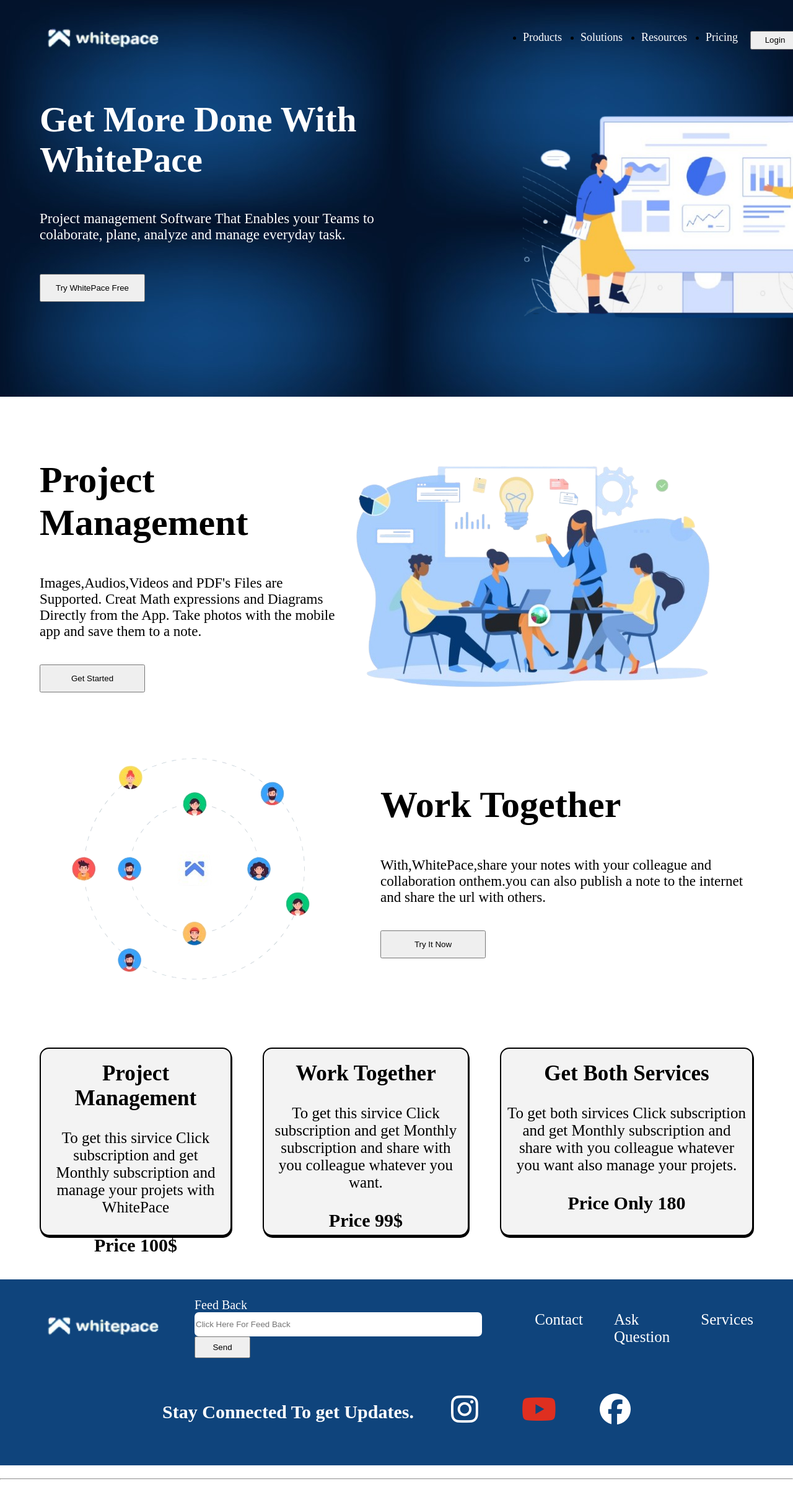
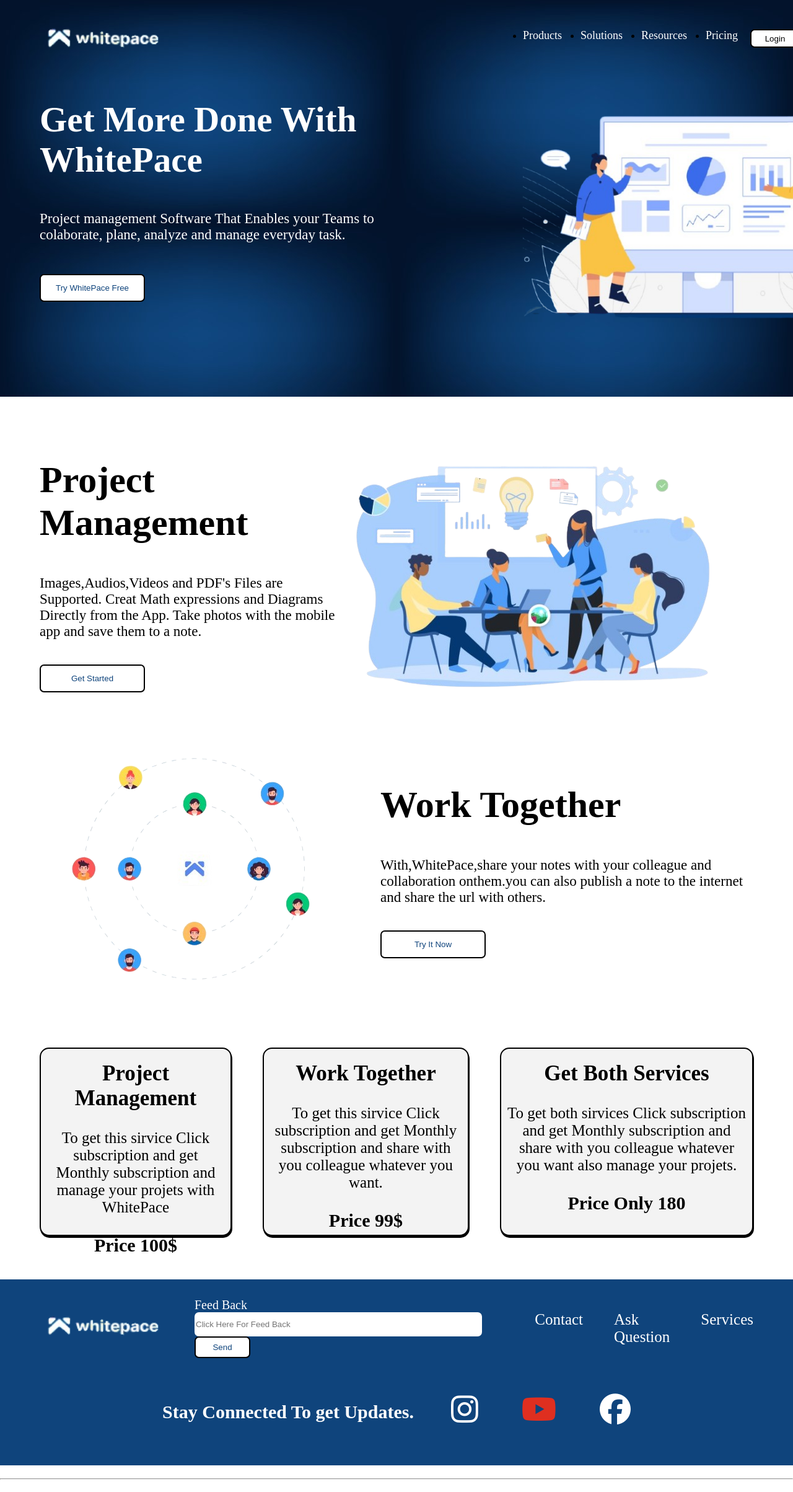
Before and after one commit to RAFAQATULLAH/SAS-landing-page-by-figma-design, a plain HTML site: page index.html in a window 1280 px wide. Shown: the top 2407 px of the page at 62% size. Drawn offline with Linux system fonts and the light colour scheme.

Commit message:
updated css

```diff
--- a/Style/style.css
+++ b/Style/style.css
@@ -41,7 +41,7 @@
 }
 .navlinks ul li a:hover{
     color: #0f447c;
-    border: 2px solid white;
+    border: 2px solid black;
     background-color: white;
     height: 10px;
     border-radius: 7px;
@@ -49,16 +49,23 @@
 .navlinks .navbtn1 button{
     width: 80px;
     height: 30px;
+    background-color: white;
+    border: 2px solid black;
+    border-radius: 7px;
 }
 .navlinks .navbtn1 button:hover{
     background-color: #0f447c;
     color: white;
-    border: 2px solid white;
+    border: 2px solid black;
     border-radius: 7px;
 }
 .navlinks .navbtn2 button{
     width: 130px;
-    height: 30px;
+    height: 35px;
+    background-color: white;
+    border: 2px solid black;
+    border-radius: 7px;
+    color: #0f447c;
 }
 .navlinks .navbtn2 button:hover{
     background-color: #0f447c;
@@ -89,6 +96,10 @@
     margin-top: 50px;
     width: 170px;
     height: 45px;
+    background-color: white;
+    border: 2px solid black;
+    border-radius: 7px;
+    color: #0f447c;
 }
 .hero .herobtn button:hover{
     background-color: #0f447c;
@@ -118,6 +129,10 @@
 .container .btn button{
      width: 170px;
      height: 45px;
+     background-color: white;
+    border: 2px solid black;
+    border-radius: 7px;
+    color: #0f447c;
 }
 .container .btn button:hover{
     background-color: #0f447c;
@@ -149,6 +164,10 @@
 .con2 .btn2 button{
     width: 170px;
     height: 45px;
+    background-color: white;
+    border: 2px solid black;
+    border-radius: 7px;
+    color: #0f447c;
 }
 .con2 .btn2 button:hover{
     background-color: #0f447c;
@@ -297,6 +316,10 @@ footer{
 .footer .feedback button{
     width: 90px;
     height: 35px;
+    background-color: white;
+    border: 2px solid black;
+    border-radius: 7px;
+    color: #0f447c;
 }
 .footer .feedback button:hover{
     background-color: #0f447c;
```
